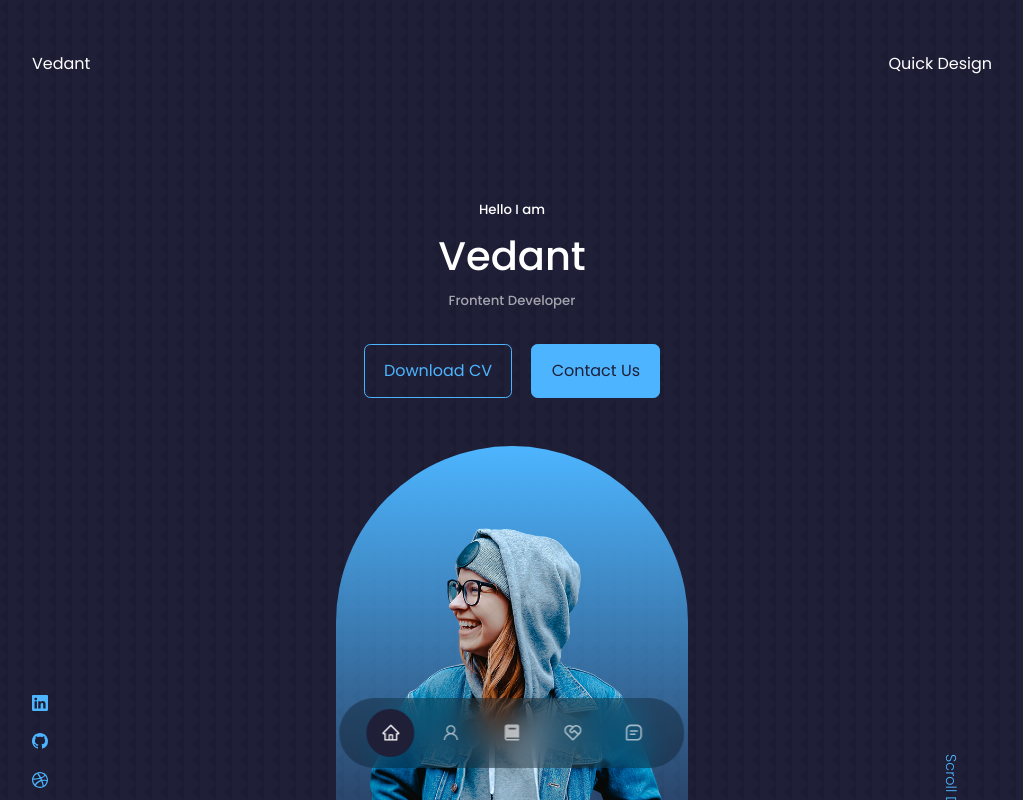
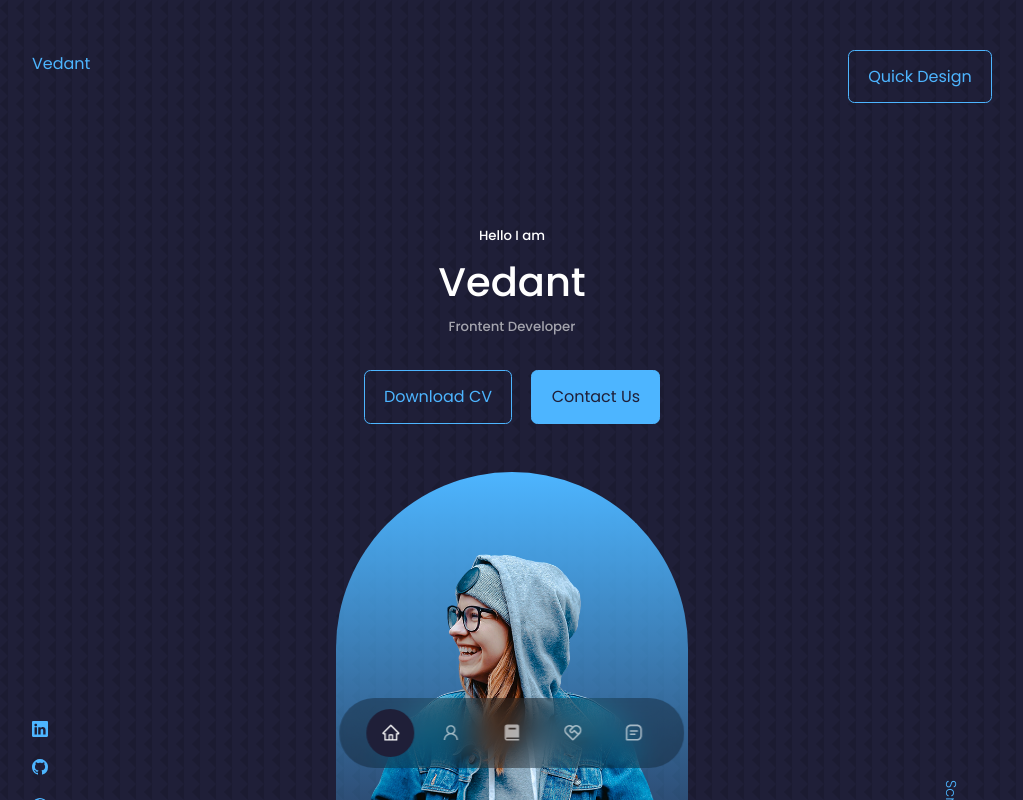
Before and after one commit to vedrockinfo/dummy, a React (Create React App) app: page / in a window 1280 px wide. Shown: the top 800 px of the page, without its empty margins (128-1151 px from the left). Built offline with nearby package versions, Linux system fonts and the light colour scheme.

Commit message:
Pushed at Devi

```diff
--- a/src/components/topheader/topHeader.jsx
+++ b/src/components/topheader/topHeader.jsx
@@ -12,7 +12,7 @@ const topHeader = () => {
             <div className='navbar'>
                 <ul className='nav-items'>
                     <li className='nav-links'>
-                        <Link to="/quickdesign">Quick Design</Link>
+                        <Link to="/quickdesign" className='btn'>Quick Design</Link>
                     </li>
                 </ul>
             </div>
--- a/src/index.css
+++ b/src/index.css
@@ -391,15 +391,6 @@ a.scroll__down {
   }
 }
 
-.topHeader__row {
-  display: flex;
-  justify-content: space-between;
-  padding: 50px 0 10px 0;
-}
-.topHeader__row a{
-  color: #fff;
-}
-
 nav {
   background: rgba(0, 0, 0, 0.3);
   max-width: -moz-max-content;
@@ -431,6 +422,12 @@ nav a:hover {
 nav .active {
   background: #1f1f38;
   color: #ffffff;
+}
+
+.topHeader__row {
+  display: flex;
+  justify-content: space-between;
+  padding: 50px 0 10px 0;
 }
 
 .portfolio__container {
--- a/src/scss/components/_nav.scss
+++ b/src/scss/components/_nav.scss
@@ -29,3 +29,9 @@ nav{
         color: $colorWhite;
     }
 }
+
+.topHeader__row {
+    display: flex;
+    justify-content: space-between;
+    padding: 50px 0 10px 0;
+}
```
Also changed, not shown: 1 other file (tests, documents, lock files or other folders).
